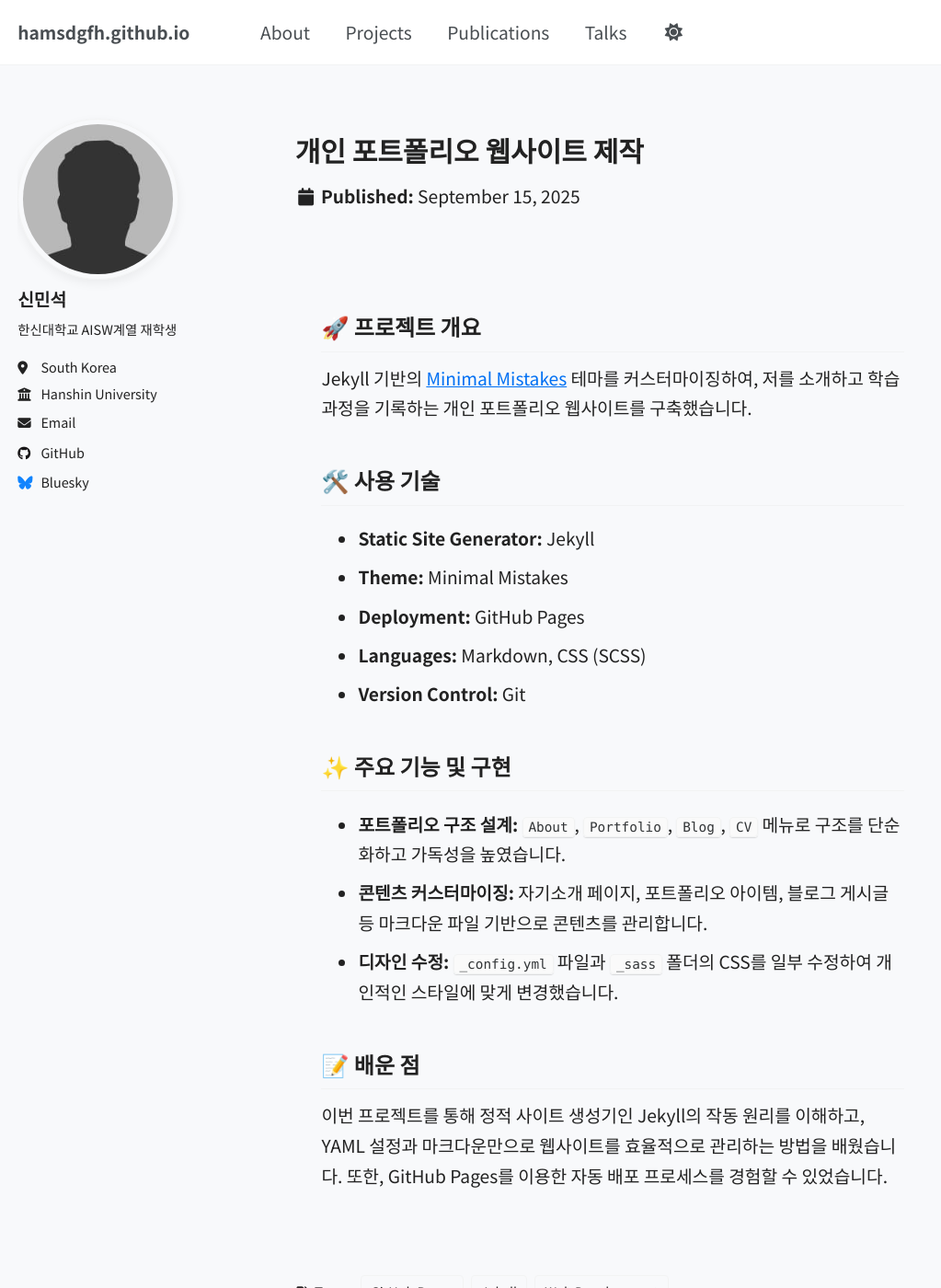
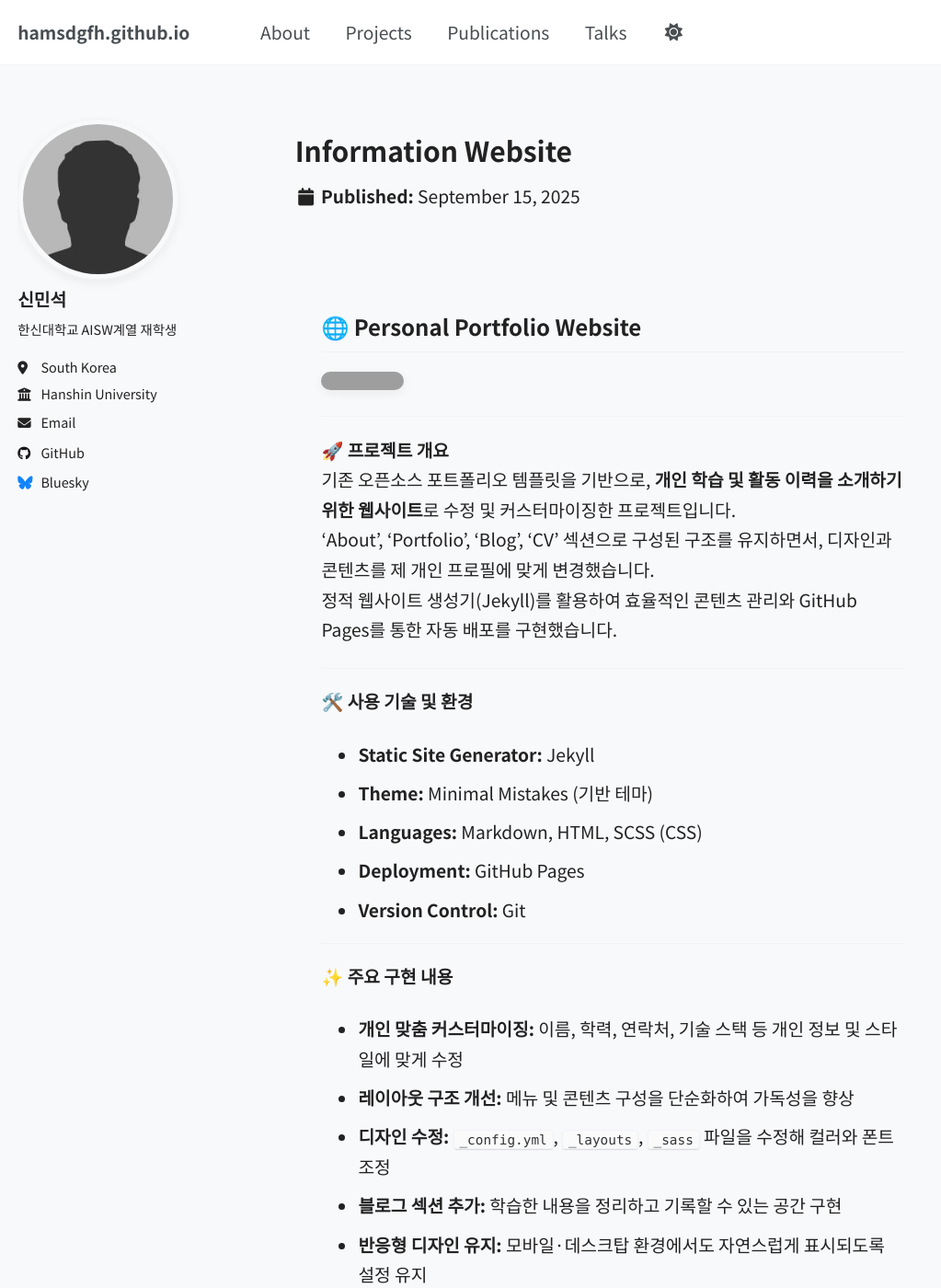
Before and after one commit to hamsdgfh/hamsdgfh.github.io, a Jekyll site: the page built from _portfolio/2025-09-15-portfolio-website.md, in a window 1280 px wide and 1400 px high. Shown: the whole window at 92% size, without its empty margins (0-1023 px from the left). Built offline with Jekyll 4.4.1, drawn with Linux system fonts in a browser that asks for light colours; a script that is not in the unit is left out; some of the changed text lies outside the part shown; grey boxes are pictures that could not be loaded.

Commit message:
Update 2025-09-15-portfolio-website.md

```diff
--- a/_portfolio/2025-09-15-portfolio-website.md
+++ b/_portfolio/2025-09-15-portfolio-website.md
@@ -1,31 +1,48 @@
 ---
-title: "개인 포트폴리오 웹사이트 제작"
-excerpt: "Jekyll과 Minimal Mistakes 테마를 사용하여 개인 포트폴리오 및 기술 블로그를 제작한 프로젝트입니다."
-date: 2025-09-15
-tags:
-  - Jekyll
-  - Web Development
-  - GitHub Pages
+title: "Information Website"
+excerpt: "포트폴리오 · 자기소개를 포함한 웹사이트입니다."
+collection: portfolio
 ---
 
-## 🚀 프로젝트 개요
+## 🌐 Personal Portfolio Website
 
-Jekyll 기반의 [Minimal Mistakes](https://mmistakes.github.io/minimal-mistakes/) 테마를 커스터마이징하여, 저를 소개하고 학습 과정을 기록하는 개인 포트폴리오 웹사이트를 구축했습니다.
+[![GitHub Repo](https://img.shields.io/badge/GitHub-Repository-181717?style=for-the-badge&logo=github&logoColor=white)](https://github.com/hamsdgfh/hamsdgfh_information)
 
-## 🛠️ 사용 기술
+---
 
-*   **Static Site Generator:** Jekyll
-*   **Theme:** Minimal Mistakes
-*   **Deployment:** GitHub Pages
-*   **Languages:** Markdown, CSS (SCSS)
-*   **Version Control:** Git
+🚀 **프로젝트 개요**
+기존 오픈소스 포트폴리오 템플릿을 기반으로, **개인 학습 및 활동 이력을 소개하기 위한 웹사이트**로 수정 및 커스터마이징한 프로젝트입니다.
+‘About’, ‘Portfolio’, ‘Blog’, ‘CV’ 섹션으로 구성된 구조를 유지하면서, 디자인과 콘텐츠를 제 개인 프로필에 맞게 변경했습니다.
+정적 웹사이트 생성기(Jekyll)를 활용하여 효율적인 콘텐츠 관리와 GitHub Pages를 통한 자동 배포를 구현했습니다.
 
-## ✨ 주요 기능 및 구현
+---
 
-*   **포트폴리오 구조 설계:** `About`, `Portfolio`, `Blog`, `CV` 메뉴로 구조를 단순화하고 가독성을 높였습니다.
-*   **콘텐츠 커스터마이징:** 자기소개 페이지, 포트폴리오 아이템, 블로그 게시글 등 마크다운 파일 기반으로 콘텐츠를 관리합니다.
-*   **디자인 수정:** `_config.yml` 파일과 `_sass` 폴더의 CSS를 일부 수정하여 개인적인 스타일에 맞게 변경했습니다.
+🛠️ **사용 기술 및 환경**
+- **Static Site Generator:** Jekyll
+- **Theme:** Minimal Mistakes (기반 테마)
+- **Languages:** Markdown, HTML, SCSS (CSS)
+- **Deployment:** GitHub Pages
+- **Version Control:** Git
 
-## 📝 배운 점
+---
 
-이번 프로젝트를 통해 정적 사이트 생성기인 Jekyll의 작동 원리를 이해하고, YAML 설정과 마크다운만으로 웹사이트를 효율적으로 관리하는 방법을 배웠습니다. 또한, GitHub Pages를 이용한 자동 배포 프로세스를 경험할 수 있었습니다.
+✨ **주요 구현 내용**
+- **개인 맞춤 커스터마이징:** 이름, 학력, 연락처, 기술 스택 등 개인 정보 및 스타일에 맞게 수정
+- **레이아웃 구조 개선:** 메뉴 및 콘텐츠 구성을 단순화하여 가독성을 향상
+- **디자인 수정:** `_config.yml`, `_layouts`, `_sass` 파일을 수정해 컬러와 폰트 조정
+- **블로그 섹션 추가:** 학습한 내용을 정리하고 기록할 수 있는 공간 구현
+- **반응형 디자인 유지:** 모바일·데스크탑 환경에서도 자연스럽게 표시되도록 설정 유지
+
+---
+
+🧩 **프로젝트 특징**
+- 기존 템플릿의 구조를 유지하면서도, **개인화된 콘텐츠 중심의 포트폴리오로 변환**
+- Markdown 기반 콘텐츠 관리로 **코드 작성 없이 손쉬운 업데이트 가능**
+- GitHub Pages를 이용해 **자동 배포 및 버전 관리** 실현
+
+---
+
+📝 **배운 점**
+이 프로젝트를 통해 Jekyll과 같은 정적 사이트 생성기의 구조와 동작 방식을 이해했으며,
+YAML 설정, 마크다운, SCSS 파일을 수정해 **테마 커스터마이징**하는 방법을 배웠습니다.
+또한, GitHub Pages를 이용한 정적 웹사이트 배포와 유지보수 과정을 직접 경험했습니다.
```
